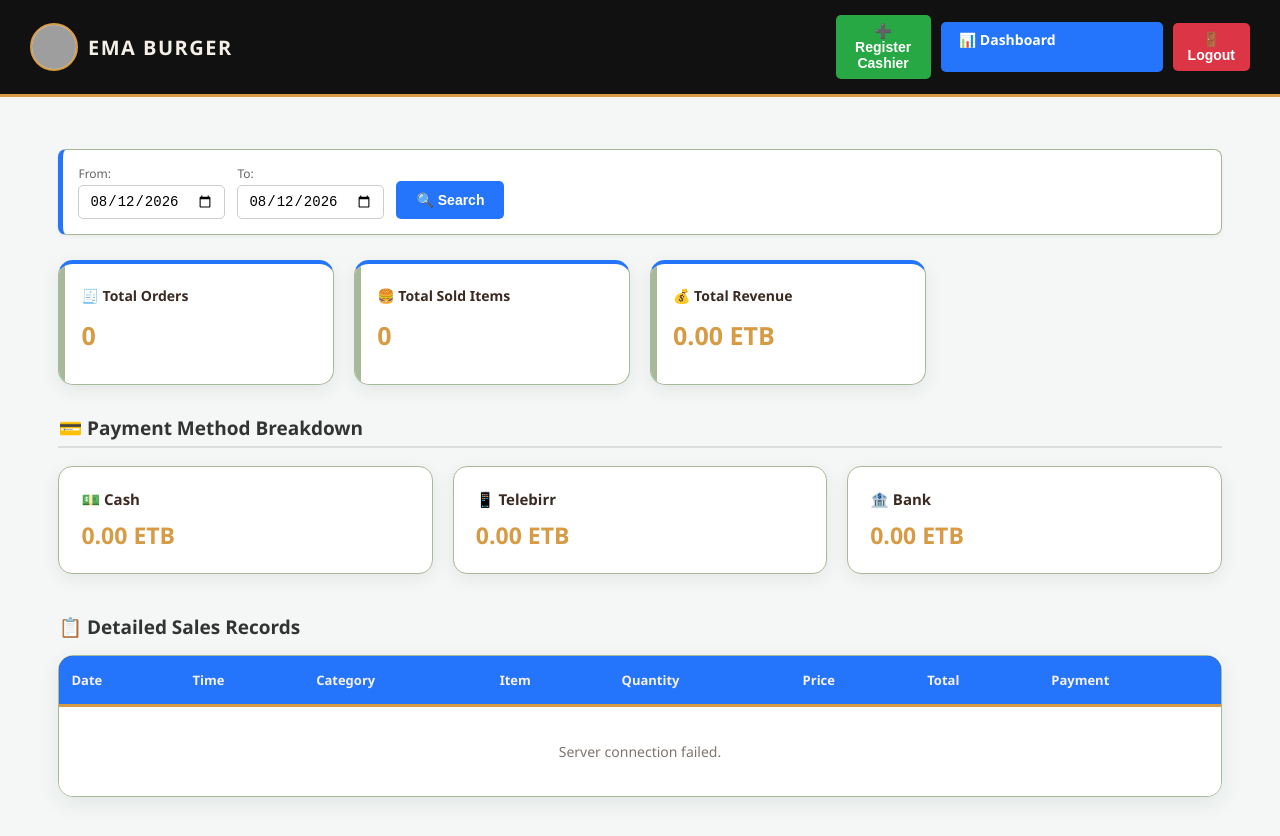
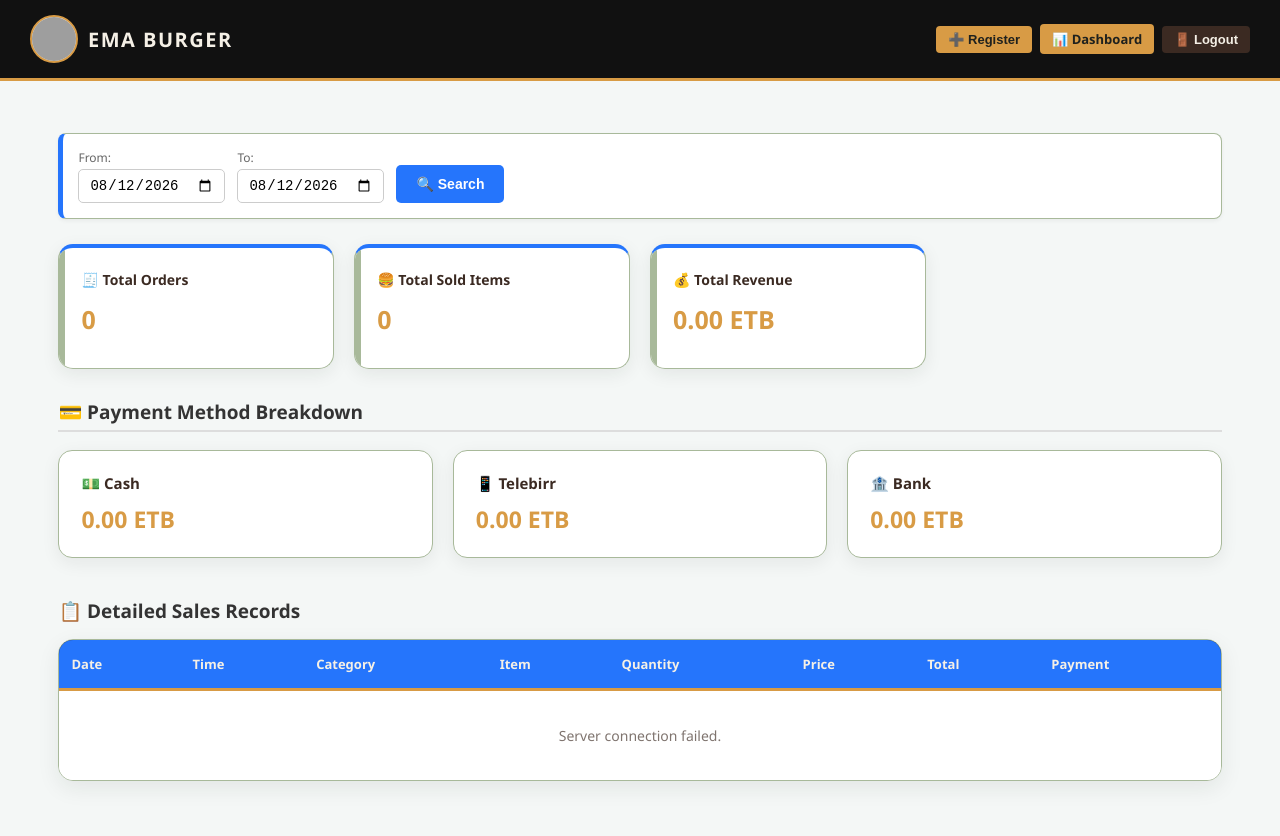
Before and after one commit to birukabera1707-crypto/Ema-Burger, a website: page client/reports.html in a window 1280 px wide. Drawn offline with Linux system fonts and the light colour scheme; no server answers; sample sign-in values are in the browser's storage; grey boxes are pictures that could not be loaded.

Commit message:
Update report.html button size edit

```diff
--- a/client/reports.html
+++ b/client/reports.html
@@ -47,11 +47,11 @@
             <img src="Style/logo.png" alt="EMA Burger Logo" style="height: 35px;">
             <h1 style="margin: 0; font-size: 20px;">EMA BURGER</h1>
         </div>
-        <div style="display: flex; gap: 10px; align-items: center;">
-            <button onclick="openRegisterModal()" style="padding: 8px 15px; background: #28a745; color: white; border: none; font-size: 14px; font-weight: bold; border-radius: 5px; cursor: pointer;">➕ Register Cashier</button>
-            <a href="index.html" class="submit-btn" style="text-decoration: none; padding: 8px 18px; background: #2575fc; color: white; font-size: 14px; font-weight: bold; border-radius: 5px;">📊 Dashboard</a>
-            <button onclick="logout()" style="padding: 8px 15px; background: #dc3545; color: white; border: none; font-size: 14px; font-weight: bold; border-radius: 5px; cursor: pointer;">🚪 Logout</button>
-        </div>
+      <div style="display: flex; gap: 8px; align-items: center;">
+    <button onclick="openRegisterModal()" style="padding: 6px 12px; background: #D89B45; color: #1F211E; border: none; font-size: 13px; font-weight: bold; border-radius: 4px; cursor: pointer;">➕ Register</button>
+    <a href="index.html" style="text-decoration: none; padding: 6px 12px; background: #D89B45; color: #1F211E; font-size: 13px; font-weight: bold; border-radius: 4px; display: inline-block;">📊 Dashboard</a>
+    <button onclick="logout()" style="padding: 6px 12px; background: #3B2A22; color: #F5F0E6; border: none; font-size: 13px; font-weight: bold; border-radius: 4px; cursor: pointer;">🚪 Logout</button>
+</div>
     </nav>
 
     <!-- REGISTER CASHIER MODAL POPUP -->
```
